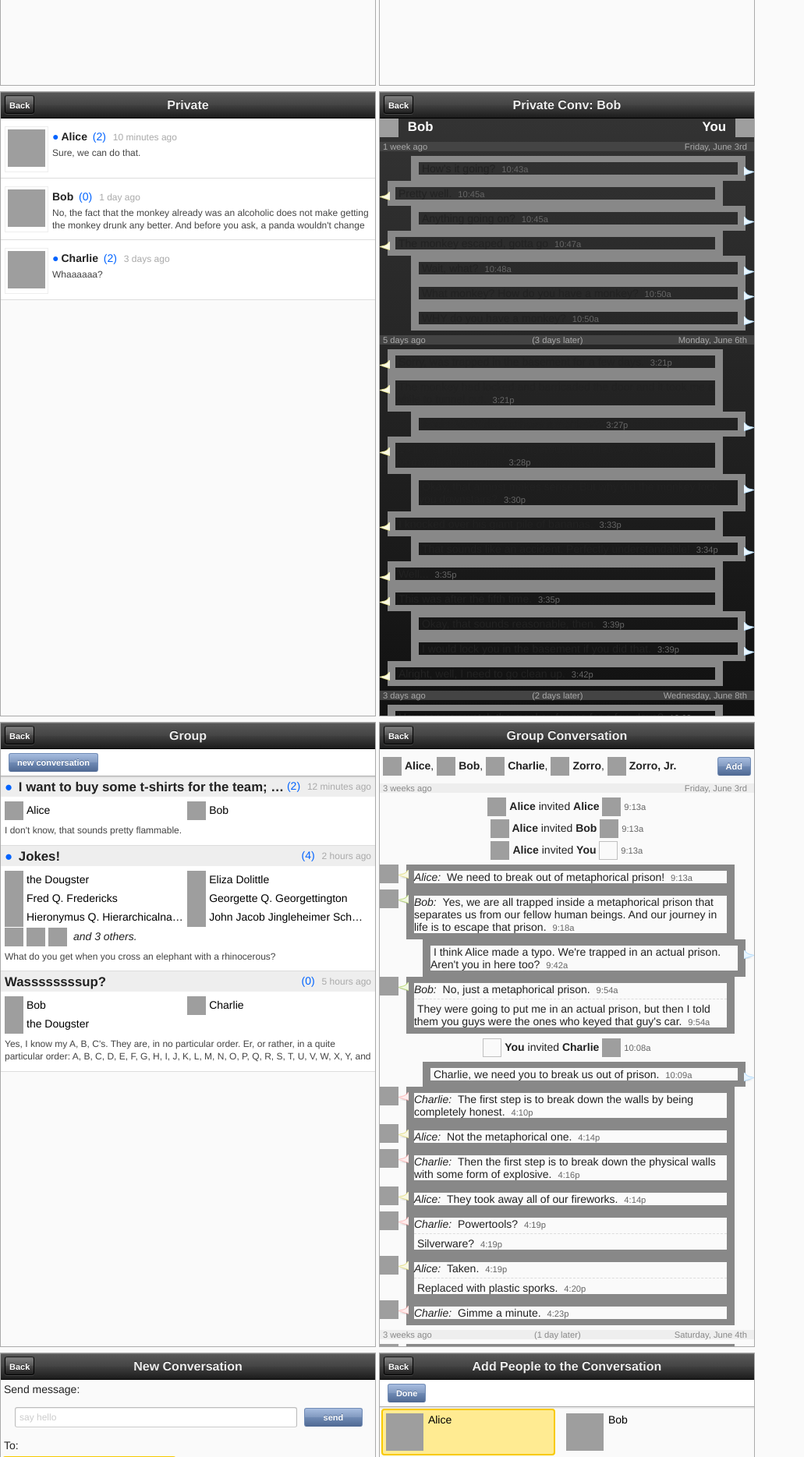
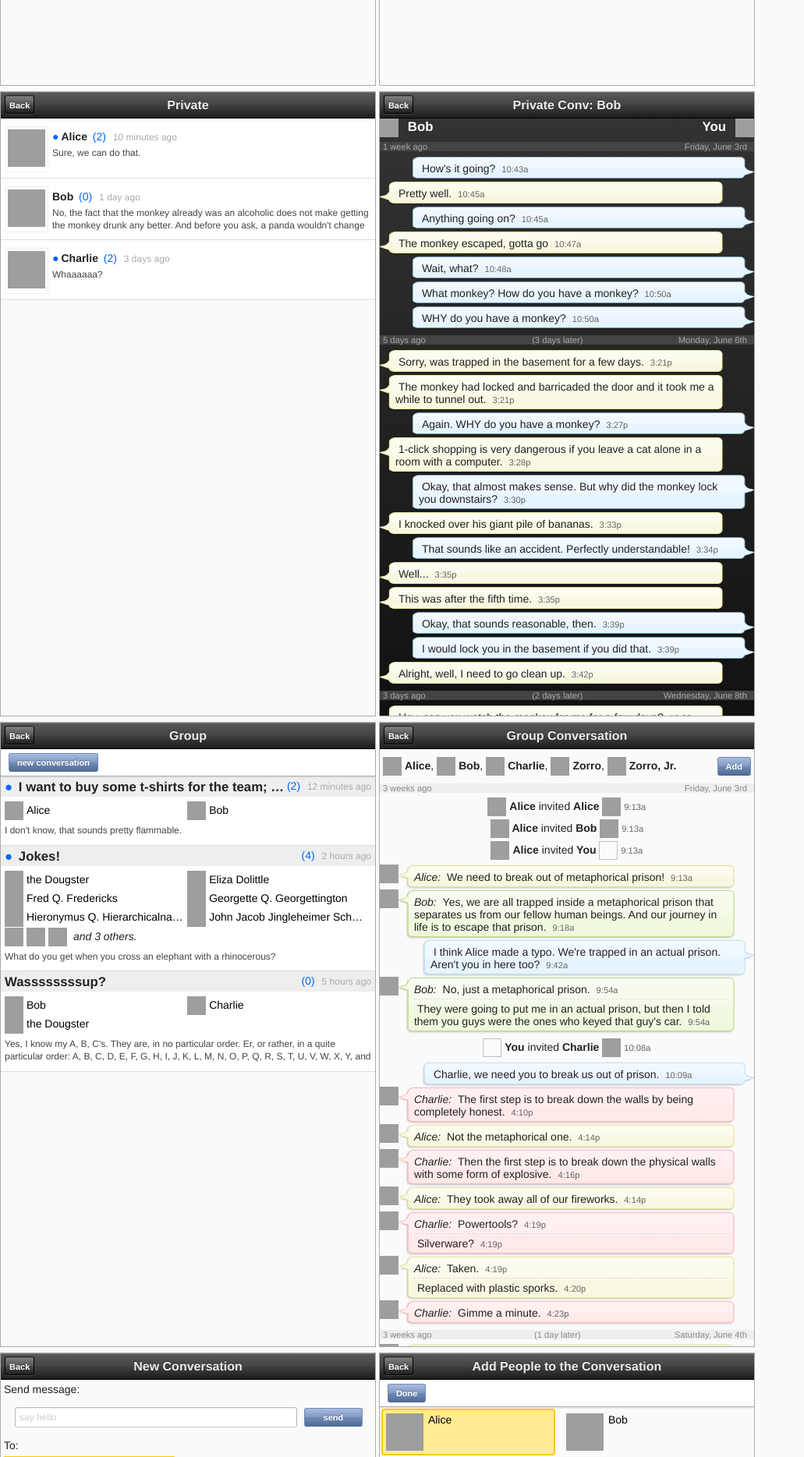
Before and after one commit to mozillaarchive/deuxdrop, a PHP site: page /clients/mobileui/styling.html in a window 1280 px wide. Shown: the part 1589-3458 px from the top of the page at 78% size, without its empty margins (0-1031 px from the left). Run offline with PHP 8.4, Linux system fonts and the light colour scheme; style sheets or scripts are compiled from the project's sources; grey boxes are pictures that could not be loaded.

Commit message:
sync style

```diff
--- a/clients/mobileui/style.less
+++ b/clients/mobileui/style.less
@@ -25,6 +25,28 @@
 ////////////////////////////////////////////////////////////////////////////////
 // Browser Compat
 
+.borderImage(@a, @b) {
+  -moz-border-image-slice: @a @b fill;
+  -moz-border-image-width: auto;
+  -moz-border-image-repeat: stretch;
+  -webkit-border-image-slice: @a @b fill;
+  -webkit-border-image-width: auto;
+  -webkit-border-image-repeat: stretch;
+  -o-border-image-slice: @a @b fill;
+  -o-border-image-width: auto;
+  -o-border-image-repeat: stretch;
+  border-image-slice: @a @b fill;
+  border-image-width: auto;
+  border-image-repeat: stretch;
+}
+
+.borderImageSource(@url) {
+  -moz-border-image-source: url("@{url}");
+  -webkit-border-image-source: url("@{url}");
+  -o-border-image-source: url("@{url}");
+  border-image-source: url("@{url}");
+}
+
 ////////////////////////////////////////////////////////////////////////////////
 // Common HTML styling
 
@@ -1105,9 +1127,7 @@ html[xmlns] .cf {
 .pcd-messageContainer {
   border: 8px solid #888;
   border-width: 8px 10px;
-  -moz-border-image-slice: 8 10 fill;
-  -moz-border-image-width: auto;
-  -moz-border-image-repeat: stretch;
+  .borderImage(8, 10);
 }
 
 .pcd-message[watermark="true"] {
@@ -1116,7 +1136,7 @@ html[xmlns] .cf {
 
 .pcd-messageCommon (@color) {
   > .pcd-messageContainer {
-    -moz-border-image-source: url("i/@{color}Curves.png");
+    .borderImageSource("i/@{color}Curves.png");
 
     > .pcd-messageText {
       padding: 4px;
@@ -1362,9 +1382,7 @@ html[xmlns] .cf {
 .gcd-messageContainer {
   border: 8px solid #888;
   border-width: 8px 10px;
-  -moz-border-image-slice: 8 10 fill;
-  -moz-border-image-width: auto;
-  -moz-border-image-repeat: stretch;
+  .borderImage(8, 10);
 }
 
 .gcd-message {
@@ -1391,7 +1409,7 @@ html[xmlns] .cf {
   width: 100%;
 
   > .gcd-messageContainer {
-    -moz-border-image-source: url("i/blueCurves.png");
+    .borderImageSource("i/blueCurves.png");
     margin-left: 55px;
     margin-right: 11px;
 
@@ -1416,7 +1434,7 @@ html[xmlns] .cf {
 .gcd-messageCommon (@color) {
   > .gcd-messageContainer {
     position: relative;
-    -moz-border-image-source: url("i/@{color}Curves.png");
+    .borderImageSource("i/@{color}Curves.png");
     margin-left: 34px;
     margin-right: 25px;
 
@@ -1717,10 +1735,8 @@ html[xmlns] .cf {
   margin-right: 8px;
   border: 8px solid #888;
   border-width: 8px 10px;
-  -moz-border-image-slice: 8 10 fill;
-  -moz-border-image-width: auto;
-  -moz-border-image-repeat: stretch;
-  -moz-border-image-source: url("i/yellowCurves.png");
+  .borderImage(8, 10);
+  .borderImageSource("i/yellowCurves.png");
 }
 .cra-saysIndicator {
   position: absolute;
```
